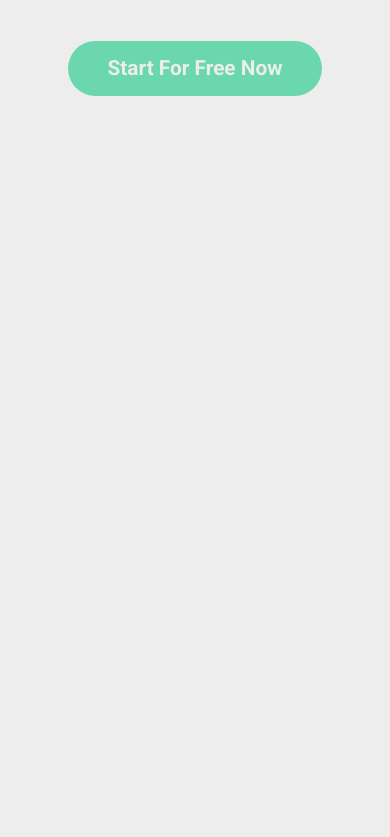
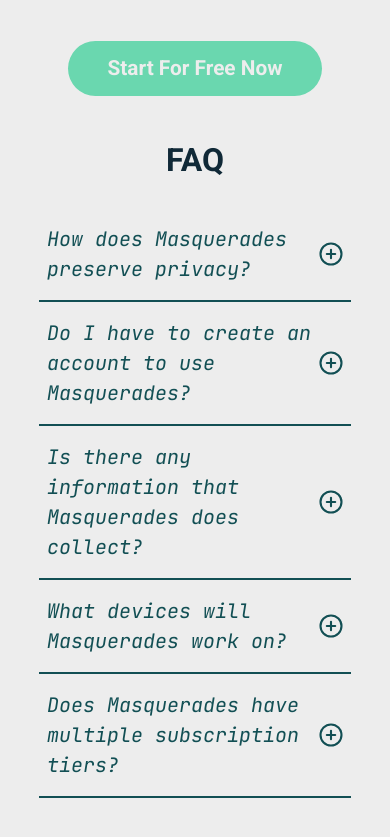
Before and after one commit to ranjotdharni/masquerade, a React (Vite) app in the folder react/: page / in a window 390 px wide. Shown: the part 8413-9250 px from the top of the page. Before the commit the page ends 8552 px from the top, so only its background shows below. Built offline with nearby package versions, Linux system fonts and the light colour scheme.

Commit message:
welcome page, faqs section complete (responsive + tested)

```diff
--- /dev/null
+++ b/react/src/components/WelcomePage/sections/FAQSection.tsx
@@ -0,0 +1,111 @@
+import { useState, type MouseEvent } from "react"
+import { APP_NAME } from "../../../lib/constants"
+import { MinusCircle, PlusCircle } from "lucide-react"
+
+type FAQType = {
+    question: string
+    answer: string
+}
+
+function FAQ({ question, answer } : FAQType) {
+    const [open, setOpen] = useState<boolean>(false)
+
+    function toggle(event: MouseEvent<HTMLButtonElement>) {
+        event.preventDefault()
+        setOpen(prev => !prev)
+    }
+
+    return (
+        <li className="w-4/5 max-w-275 border-b border-b-2 border-text text-text px-2 py-4">
+            <header className="flex flex-row justify-between items-center">
+                <h4 className="text-[1.25rem] font-jbm-italic">{question}</h4>
+                <button onClick={toggle} className="hover:cursor-pointer hover:text-primary scale-105">
+                    {
+                        open ?
+                        <MinusCircle /> :
+                        <PlusCircle />
+                    }
+                </button>
+            </header>
+
+            <article style={{display: open ? "block" : "none"}} className="py-4 font-jbm text-secondary">
+                <p>{answer}</p>
+            </article>
+        </li>
+    )
+}
+
+export default function FAQSection() {
+    const faqs: FAQType[] = [
+        {
+            question: `How does ${APP_NAME} preserve privacy?`,
+            answer: `
+                Your email. That's it. That is the minimum personal information we require from you to provide these services.
+                We recommend you use a trusted or dedicated mailbox specifically for ${APP_NAME}. Your email will NEVER be
+                shared with anyone or anywhere. It serves simply as an identifier for you, however, other users will not be
+                given these details either directly or implicitly by the ${APP_NAME} service itself. Even when you send an
+                invite to a survey, no sensitive data is communicated. For private surveys (Invite Only), you would need to
+                have the email(s) of the to-be-invited party before the fact from an external source (outside of ${APP_NAME}).
+            `,
+        },
+        {
+            question: `Do I have to create an account to use ${APP_NAME}?`,
+            answer: `
+                Short answer: Yes, some sort of account made at some point or another is required. Long answer: You may create
+                an account with the ${APP_NAME} service itself, or use an existing account from Google or GitHub to log in. We
+                are heavily considering a plan to allow individuals who don't have an account to participate in public surveys
+                (e.g. the survey creator would need an account to create and review the public survey, but anyone would be able
+                to take the survey whether they have an account or not). The current plan revolves around a link-based invite
+                system (anyone with the link may participate). We need time to plan out the different elements of this idea
+                such as security implications and implementation details.
+            `,
+        },
+        {
+            question: `Is there any information that ${APP_NAME} does collect?`,
+            answer: `
+                No. Simple as that (we don't even store your password). ${APP_NAME} is an open-source project. This means
+                that the code behind the service can be viewed publicly by anyone, even you. You or any party of your choice
+                (developer, analyst, etc.) are welcome to hunt for evidence of data collection in the source code, can't say
+                you'll find any though. Besides this, ${APP_NAME} currently has a single developer working on everything you
+                see here and in the web app. Frankly, we do not have the time, money, manpower, or interest in logging, tracking,
+                or collecting your information.
+            `,
+        },
+        {
+            question: `What devices will ${APP_NAME} work on?`,
+            answer: `
+                In its current state, ${APP_NAME} runs entirely in the browser. This means that any device capable of
+                running your choice of modern web browser will run ${APP_NAME}. We recommend Mozilla Firefox, Google Chrome, Apple
+                Safari, or Microsoft Edge (Internet Explorer may give issue and for your sanity, we do not recommend you use it).
+                ${APP_NAME} has a responsive design; this means it conforms to common screen sizes for different devices, even
+                mobile browsers (try it yourself).
+            `,
+        },
+        {
+            question: `Does ${APP_NAME} have multiple subscription tiers?`,
+            answer: `
+                No, for now and the forseeable future, ${APP_NAME} will not have any sort of paid services. All features
+                currently present in the web app are completely free. Note that these services are limited as a result of the
+                ${APP_NAME} project's limited resources (time, money, developers). The service currently has a single developer
+                working on everything we offer. Although there are no plans for future expansions as of right now, these conditions
+                are subject to change (e.g. rise in popularity, more revenue, more development time).
+            `,
+        }
+    ]
+
+    return (
+        <section className="w-full flex flex-col items-center space-y-6 mt-10 md:mt-20">
+            <h3 className="text-[2rem] font-roboto-bold text-secondary">FAQ</h3>
+
+            <ul className="w-full flex flex-col items-center">
+                {
+                    faqs.map((faq, index) => {
+                        return (
+                            <FAQ key={`LANDING_FAQ_ITEM_1x${index}`} question={faq.question} answer={faq.answer} />
+                        )
+                    })
+                }
+            </ul>
+        </section>
+    )
+}
--- a/react/src/components/WelcomePage/sections/HowItWorksSection.tsx
+++ b/react/src/components/WelcomePage/sections/HowItWorksSection.tsx
@@ -38,8 +38,8 @@ export function HowItWorksSection() {
             src: IMG_LANDING_EASY_TO_USE,
             title: "No installation required, completely hassle-free",
             bullets: [
-                "Bypass platform compatibility issues entirely",
-                "Access our services when and wherever",
+                "Bypass platform compatibility issues entirely in the browser",
+                "Use your Google or GitHub account to sign in",
                 "Responsive design for mobile, on-the-go use",
             ]
         },
--- a/react/src/pages/WelcomePage.tsx
+++ b/react/src/pages/WelcomePage.tsx
@@ -3,6 +3,7 @@ import IconicInfoSection from "../components/WelcomePage/sections/IconicInfoSect
 import InfoGraphicSection from "../components/WelcomePage/sections/InfoGraphicSection"
 import StatisticsSection from "../components/WelcomePage/sections/StatisticsSection"
 import { HowItWorksSection } from "../components/WelcomePage/sections/HowItWorksSection"
+import FAQSection from "../components/WelcomePage/sections/FAQSection"
 
 export default function WelcomePage() {
     return (
@@ -12,6 +13,7 @@ export default function WelcomePage() {
             <InfoGraphicSection />
             <StatisticsSection />
             <HowItWorksSection />
+            <FAQSection />
 
             <div className="w-full h-[5vh]"></div>
         </>
```
